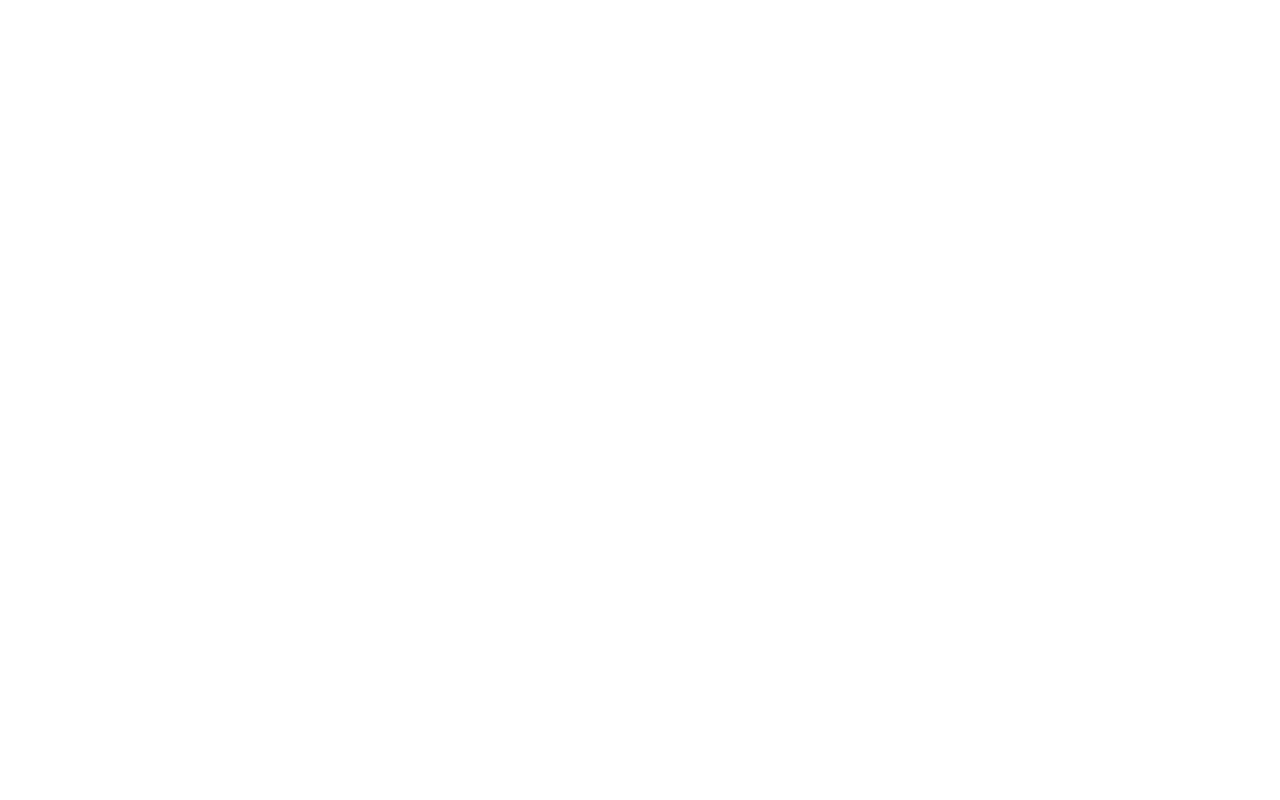
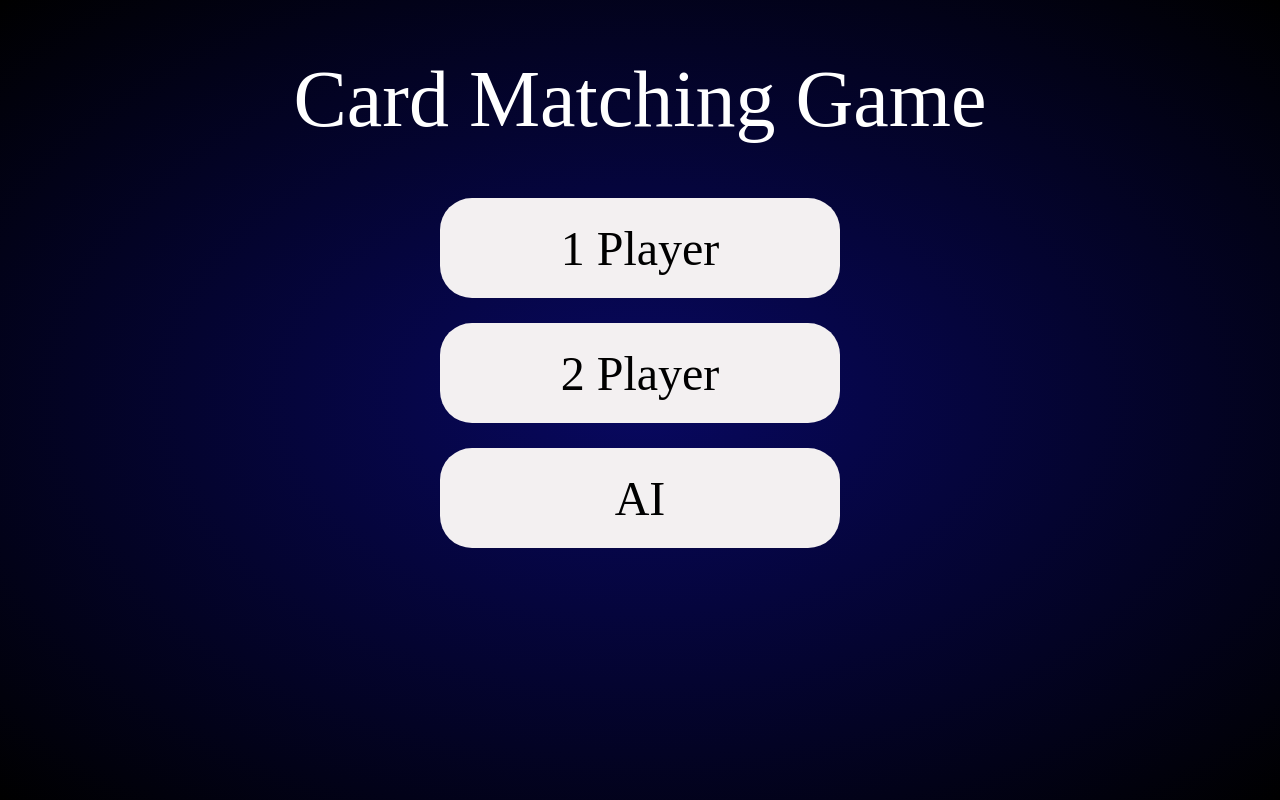
Before and after one commit to FaisalAbdulaziz/Card-Matching-Game, a plain HTML site: page main.html in a window 1280 px wide. Drawn offline with Linux system fonts and the light colour scheme.

Commit message:
adding main page and cursor effect

```diff
--- a/main.html
+++ b/main.html
@@ -3,9 +3,21 @@
 <head>
     <meta charset="UTF-8">
     <meta name="viewport" content="width=device-width, initial-scale=1.0">
+    <link rel="stylesheet" href="style.css">
     <title>Cards Game</title>
 </head>
 <body>
+    <h1>Card Matching Game</h1>
+<div class="main">
+    <div onclick="toGame()" class="button start">1 Player</div>
+    <div data-hover="Coming soon" class="button notYet">2 Player</div>
+    <div data-hover="Coming soon" class="button notYet">AI</div>
+</div>
 
+<script>
+    function toGame() {
+        location.replace("index.html")
+    }
+    </script>
 </body>
 </html>
--- a/main.js
+++ b/main.js
@@ -13,6 +13,7 @@ audioCorrect.volume=0.2;
 let backgroundAudio= new Audio('Audio/bgmusic.mp3');
 backgroundAudio.volume=0.035;
 let cards = $('.card');
+let play = $('.start');
 let streaks = $('#streak-count');
 let streak=0;
 let timer = 100;
@@ -23,9 +24,9 @@ let progCount=$('#prog-count');
 
 
 
-
 const flip = function(){
     backgroundAudio.play();
+    backgroundAudio.loop=true;
 
     if (firstCard === this && opened){
 
@@ -47,6 +48,7 @@ const flip = function(){
             streaks[0].innerHTML = streak
         }else{
             audioWrong.play();
+            audioFlip.play();
             streak=0;
             streaks[0].innerHTML = streak
             opened=false;
@@ -79,8 +81,8 @@ const flip = function(){
 console.log(streak);
 console.log(progCount[0]);
 }
+
 cards.on("click",flip)
-
 
 
 
--- a/style.css
+++ b/style.css
@@ -159,3 +159,45 @@ img{
         grid-template-columns: repeat(2,auto);
     }
 }
+
+.main{
+    display: flex;
+    flex-wrap: wrap;
+    flex-direction: column;
+    justify-content: center;
+    align-items: center;
+
+}
+
+.button{
+    color: black;
+    font-size: 3em;
+    display: flex;
+    flex-wrap: wrap;
+    flex-direction: row;
+    justify-content: center;
+    align-items: center;
+    width: 400px;
+    height: 100px;
+    background: #f3f0f1;
+    margin-bottom: 25px;
+    border-radius: 32px;
+    text-align: center;
+    cursor: pointer;
+}
+#mainH1:hover{
+    cursor: pointer;
+}
+
+
+.notYet:hover{
+    font-size: 0em;
+    cursor: not-allowed;
+}
+
+.notYet:hover::after{
+    content: "Coming soon";
+    font-size: 50px;
+    line-height: 28px;
+    font-weight: bold;
+}
```
Also changed, not shown: index.html (+1 -2 lines).
